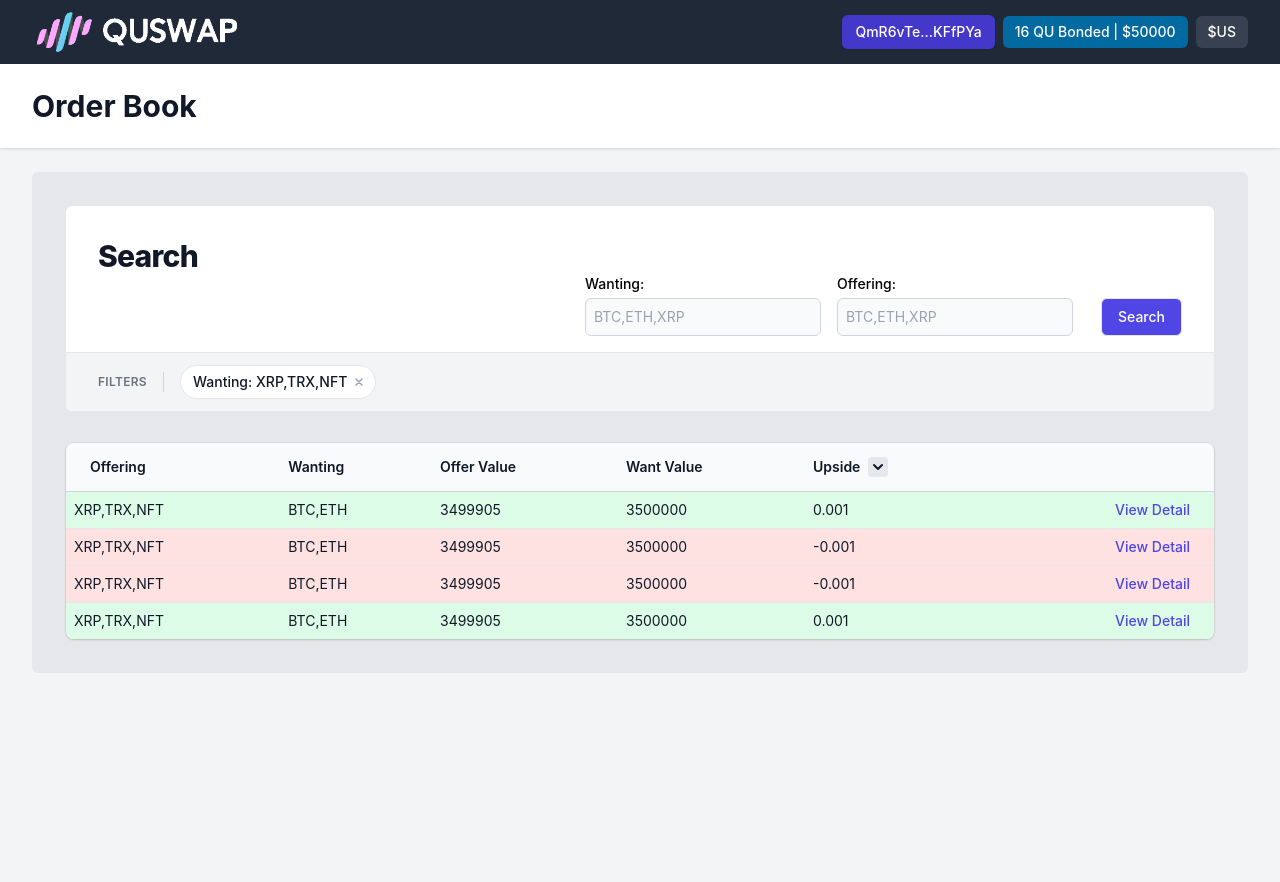
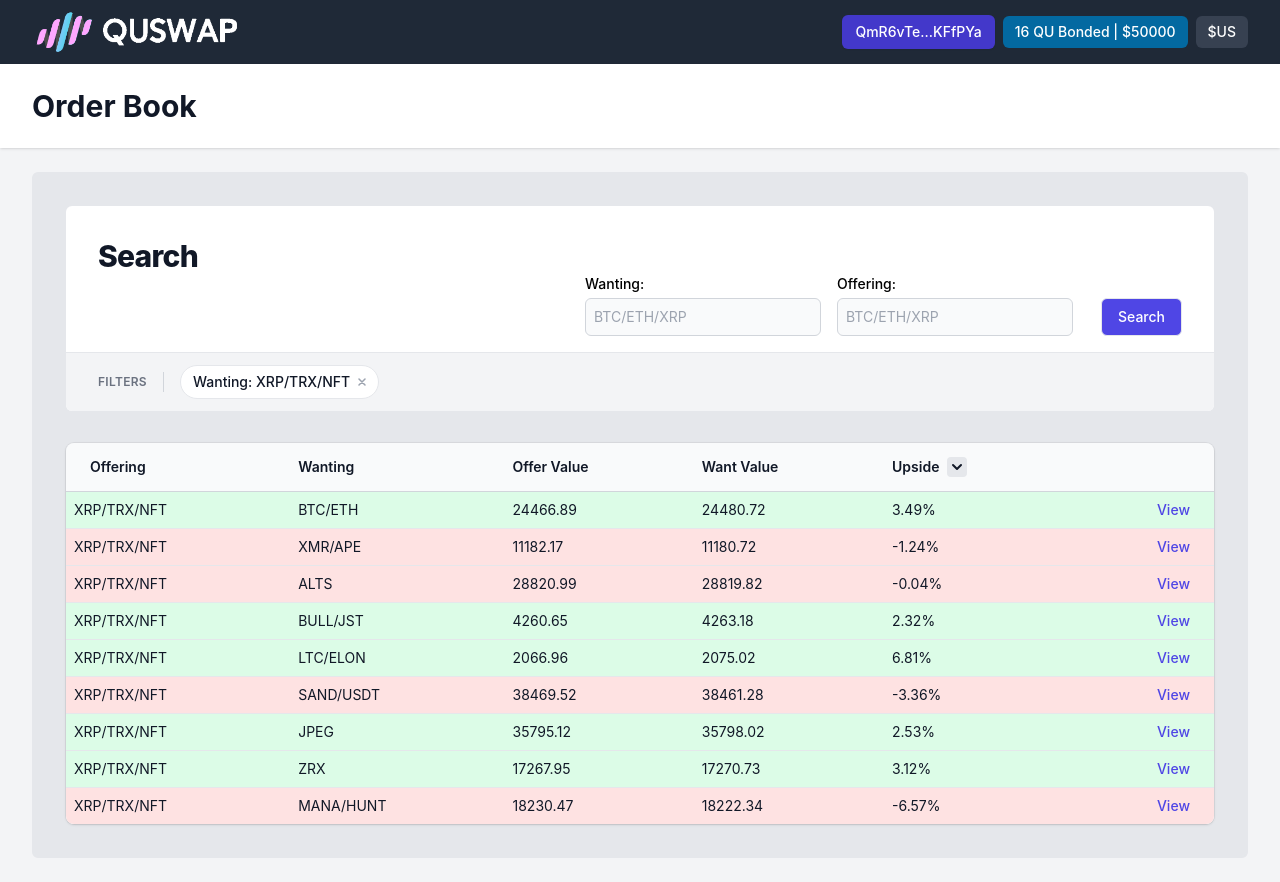
Before and after one commit to quswap/quswap-exchange, a React (Create React App) app: page / in a window 1280 px wide. Before the commit the page ends 800 px from the top, so only its background shows below. Built offline with nearby package versions, Linux system fonts and the light colour scheme.

Commit message:
made changes as per Ray's reccomendations

```diff
--- a/src/components/OrderFilters.js
+++ b/src/components/OrderFilters.js
@@ -56,7 +56,7 @@ const filters = [
     ],
   }
 ]
-const activeFilters = [{ value: 'BTC,ETH,TRX', label: 'Wanting: XRP,TRX,NFT' }]
+const activeFilters = [{ value: 'BTC,ETH,TRX', label: 'Wanting: XRP/TRX/NFT' }]
 
 function classNames(...classes) {
   return classes.filter(Boolean).join(' ')
@@ -207,7 +207,7 @@ export default function OrderFilters() {
                       <input
                         type="text"
                         autoComplete="none"
-                        placeholder="BTC,ETH,XRP"
+                        placeholder="BTC/ETH/XRP"
                         className="focus:border-gray-500 block w-full sm:text-sm border p-2 border-gray-300 rounded-md bg-gray-50"
                       />
                     </div>
@@ -221,7 +221,7 @@ export default function OrderFilters() {
                       <input
                         type="text"
                         autoComplete="none"
-                        placeholder="BTC,ETH,XRP"
+                        placeholder="BTC/ETH/XRP"
                         className="focus:border-gray-500 block w-full sm:text-sm border p-2 border-gray-300 rounded-md bg-gray-50"
                       />
                     </div>
--- a/src/components/OrderList.js
+++ b/src/components/OrderList.js
@@ -5,35 +5,75 @@ import OrderFilters from './OrderFilters'
 const listings = [
   {
     id: 1,
-    offering: 'XRP,TRX,NFT',
-    wanting: 'BTC,ETH',
-    offerValue: 3499905,
-    wantValue: 3500000,
-    upside: .001,
+    offering: 'XRP/TRX/NFT',
+    wanting: 'BTC/ETH',
+    offerValue: 24466.89,
+    wantValue: 24480.72,
+    upside: 3.49,
   },
   {
     id: 1,
-    offering: 'XRP,TRX,NFT',
-    wanting: 'BTC,ETH',
-    offerValue: 3499905,
-    wantValue: 3500000,
-    upside: -.001,
+    offering: 'XRP/TRX/NFT',
+    wanting: 'XMR/APE',
+    offerValue: 11182.17,
+    wantValue: 11180.72,
+    upside: -1.24,
   },
   {
     id: 1,
-    offering: 'XRP,TRX,NFT',
-    wanting: 'BTC,ETH',
-    offerValue: 3499905,
-    wantValue: 3500000,
-    upside: -.001,
+    offering: 'XRP/TRX/NFT',
+    wanting: 'ALTS',
+    offerValue: 28820.99,
+    wantValue: 28819.82,
+    upside: -0.04,
   },
   {
     id: 1,
-    offering: 'XRP,TRX,NFT',
-    wanting: 'BTC,ETH',
-    offerValue: 3499905,
-    wantValue: 3500000,
-    upside: .001,
+    offering: 'XRP/TRX/NFT',
+    wanting: 'BULL/JST',
+    offerValue: 4260.65,
+    wantValue: 4263.18,
+    upside: 2.32,
+  },
+  {
+    id: 1,
+    offering: 'XRP/TRX/NFT',
+    wanting: 'LTC/ELON',
+    offerValue: 2066.96,
+    wantValue: 2075.02,
+    upside: 6.81,
+  },
+  {
+    id: 1,
+    offering: 'XRP/TRX/NFT',
+    wanting: 'SAND/USDT',
+    offerValue: 38469.52,
+    wantValue: 38461.28,
+    upside: -3.36,
+  },
+  {
+    id: 1,
+    offering: 'XRP/TRX/NFT',
+    wanting: 'JPEG',
+    offerValue: 35795.12,
+    wantValue: 35798.02,
+    upside: 2.53,
+  },
+  {
+    id: 1,
+    offering: 'XRP/TRX/NFT',
+    wanting: 'ZRX',
+    offerValue: 17267.95,
+    wantValue: 17270.73,
+    upside: 3.12,
+  },
+  {
+    id: 1,
+    offering: 'XRP/TRX/NFT',
+    wanting: 'MANA/HUNT',
+    offerValue: 18230.47,
+    wantValue: 18222.34,
+    upside: -6.57,
   },
   // More transactions...
 ]
@@ -92,10 +132,10 @@ export default function OrderList() {
                       <td className="whitespace-nowrap px-2 py-2 text-sm text-gray-900">{listing.wanting}</td>
                       <td className="whitespace-nowrap px-2 py-2 text-sm text-gray-900">{listing.offerValue}</td>
                       <td className="whitespace-nowrap px-2 py-2 text-sm text-gray-900">{listing.wantValue}</td>
-                      <td className="whitespace-nowrap px-2 py-2 text-sm text-gray-900">{listing.upside}</td>
+                      <td className="whitespace-nowrap px-2 py-2 text-sm text-gray-900">{listing.upside + '%'}</td>
                       <td className="relative whitespace-nowrap py-2 pl-3 pr-4 text-right text-sm font-medium sm:pr-6">
                         <a href="#" className="text-indigo-600 hover:text-indigo-900">
-                          View Detail
+                          View
                         </a>
                       </td>
                     </tr>
```
